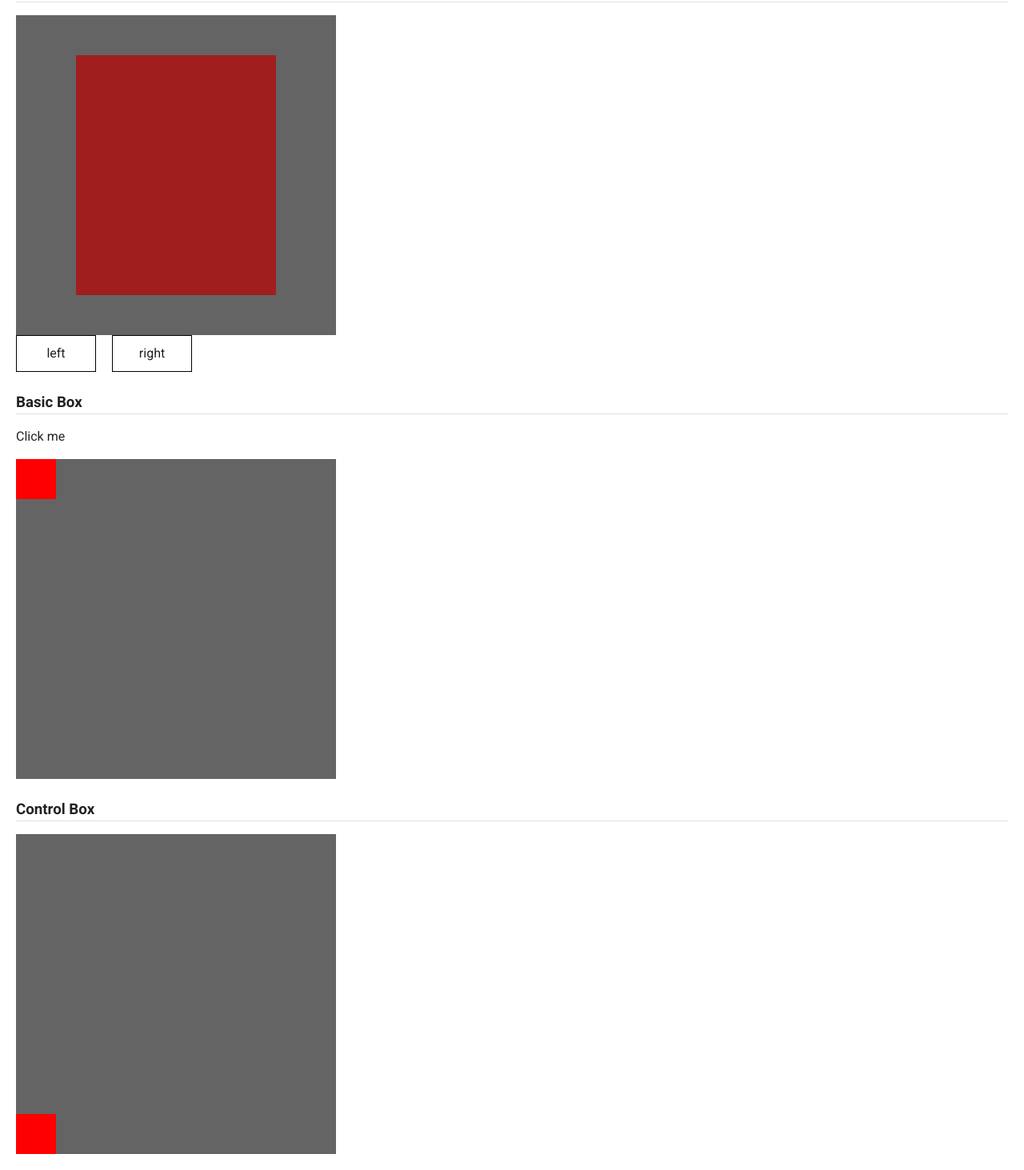
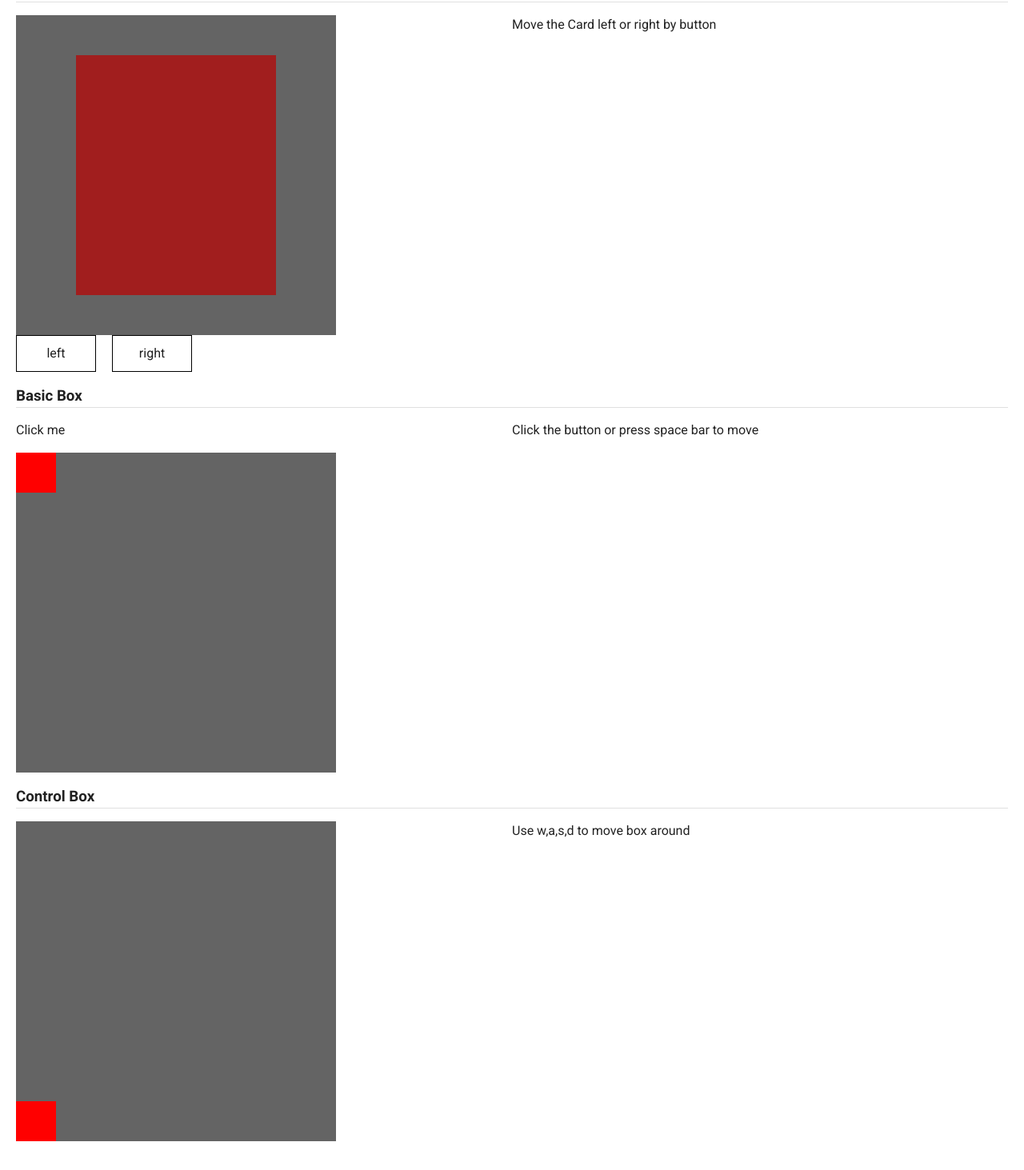
Before and after one commit to temaari/multipurpose-app, a Vue app: page /Animation in a window 1280 px wide. Shown: the part 139-1602 px from the top of the page at 80% size. Built offline with nearby package versions, Linux system fonts and the light colour scheme.

Commit message:
adding some more stuff to animation

```diff
--- a/src/Components/Animations/BasicBox.vue
+++ b/src/Components/Animations/BasicBox.vue
@@ -1,10 +1,15 @@
 <template>
-	<div>
+	<div class="pt-4" style="clear:both;">
 		<h3>Basic Box</h3>
 		<v-divider class="pa-2"></v-divider>
-		<p><button @click="myMove()">Click me</button></p>
-		<div id="container">
-			<div id="animate"></div>
+		<div>
+			<div id="right"><p>Click the button or press space bar to move</p></div>
+			<div id="left">
+				<p><button @click="myMove()">Click me</button></p>
+				<div id="container">
+					<div id="animate"></div>
+				</div>
+			</div>
 		</div>
 	</div>
 </template>
@@ -19,24 +24,24 @@ export default {
 		}
 	},
 	mounted() {
-		window.addEventListener('keypress', (event) => {
+		window.addEventListener('keyup', (event) => {
 			if (event.key == ' ')
 				this.myMove()
 		})
 	},
 	methods: {
 		myMove() {
-			this.id = null
-			this.animate = document.getElementById('animate')
-			this.pos = 0
-			clearInterval(this.id)
+			let id = null
+			let animate = document.getElementById('animate')
+			let pos = 0
+			clearInterval(id)
 			setInterval(() => {
-				if (this.pos == 350) {
-					clearInterval(this.id)
+				if (pos == 350) {
+					clearInterval(id)
 				} else {
-					this.pos++
-					this.animate.style.top = this.pos + "px"
-					this.animate.style.left = this.pos + "px"
+					pos++
+					animate.style.top = pos + "px"
+					animate.style.left = pos + "px"
 				}
 			}, 8)
 		},
@@ -45,6 +50,14 @@ export default {
 </script>
 
 <style scoped>
+	#left {
+		width: 50%;
+		float: left;
+	}
+	#right {
+		width: 50%;
+		float: right;
+	}
 	#container {
 		width: 400px;
 		height: 400px;
--- a/src/Components/Animations/ControlBox.vue
+++ b/src/Components/Animations/ControlBox.vue
@@ -1,11 +1,16 @@
 <template>
-	<div>
+	<div class="pt-4" style="clear:both;">
 		<h3>Control Box</h3>
 		<v-divider class="pa-2"></v-divider>
 
-		<!-- Here is the container for the game -->
-		<div id="container">
-			<div id="box"></div>
+		<div>
+			<div id="right"><p>Use w,a,s,d to move box around</p></div>
+			<div id="left">
+				<!-- Here is the container for the game -->
+				<div id="container">
+					<div id="box"></div>
+				</div>
+			</div>
 		</div>
 	</div>
 </template>
@@ -48,6 +53,14 @@ export default {
 </script>
 
 <style scoped>
+	#left {
+		width: 50%;
+		float: left;
+	}
+	#right {
+		width: 50%;
+		float: right;
+	}
 	#container {
 		width: 400px;
 		height: 400px;
--- a/src/Components/Animations/SwipeCard.vue
+++ b/src/Components/Animations/SwipeCard.vue
@@ -2,6 +2,9 @@
 	<div>
 		<h3>Swipe Card</h3>
 		<v-divider class="pa-2"></v-divider>
+		<div>
+			<div id="right"><p>Move the Card left or right by button</p></div>
+			<div id="left">
 				<div id="container">
 					<div id="card"></div>
 				</div>
@@ -9,23 +12,33 @@
 					<button @click="move('left')">left</button>
 					<button @click="move('right')">right</button>
 				</div>
-		<div id="message"></div>
+			</div>
+		</div>
 	</div>
 </template>
 
 <script>
 export default {
-	mounted() {
+	data: () => {
+		return {
+			pos: 75,
+		}
 	},
 	methods: {
 		move(direction) {
 			let id = null
 			let card = document.getElementById('card')
-			let pos = 75
+			let pos = this.pos
+			if (pos === 350) {
+				pos--
+			} else if (pos === (-200)) {
+				pos++
+			}
 			clearInterval(id)
 			setInterval(() => {
 				if (pos == 350 || pos == (-200)) {
 					clearInterval(id)
+					this.pos = pos
 				} else {
 					direction === 'left' ? pos-- : pos++
 					card.style.left = pos + "px"
@@ -37,6 +50,14 @@ export default {
 </script>
 
 <style scoped>
+	#left {
+		width: 50%;
+		float: left;
+	}
+	#right {
+		width: 50%;
+		float: right;
+	}
 	#container {
 		width: 400px;
 		height: 400px;
--- a/src/views/Animation.vue
+++ b/src/views/Animation.vue
@@ -1,11 +1,11 @@
 <template>
 	<div class="pa-5">
-		<h2>JS Animations with CSS</h2>
-		<v-divider class="pa-2"></v-divider>
+		<div id="header"><h2>JS Animations with CSS</h2><v-divider class="pa-2"></v-divider></div>
 		<div><p>This is to showcase my animation learnings with vue and javascript</p></div>
-		<swipe-card></swipe-card><br>
-		<basic-box></basic-box><br>
+		<swipe-card></swipe-card>
+		<basic-box></basic-box>
 		<control-box></control-box>
+		<div id="footer" class="pt-4" style="clear:both;"></div>
 	</div>
 </template>
 
```
Lines whose indentation alone changed are shown as unchanged.
